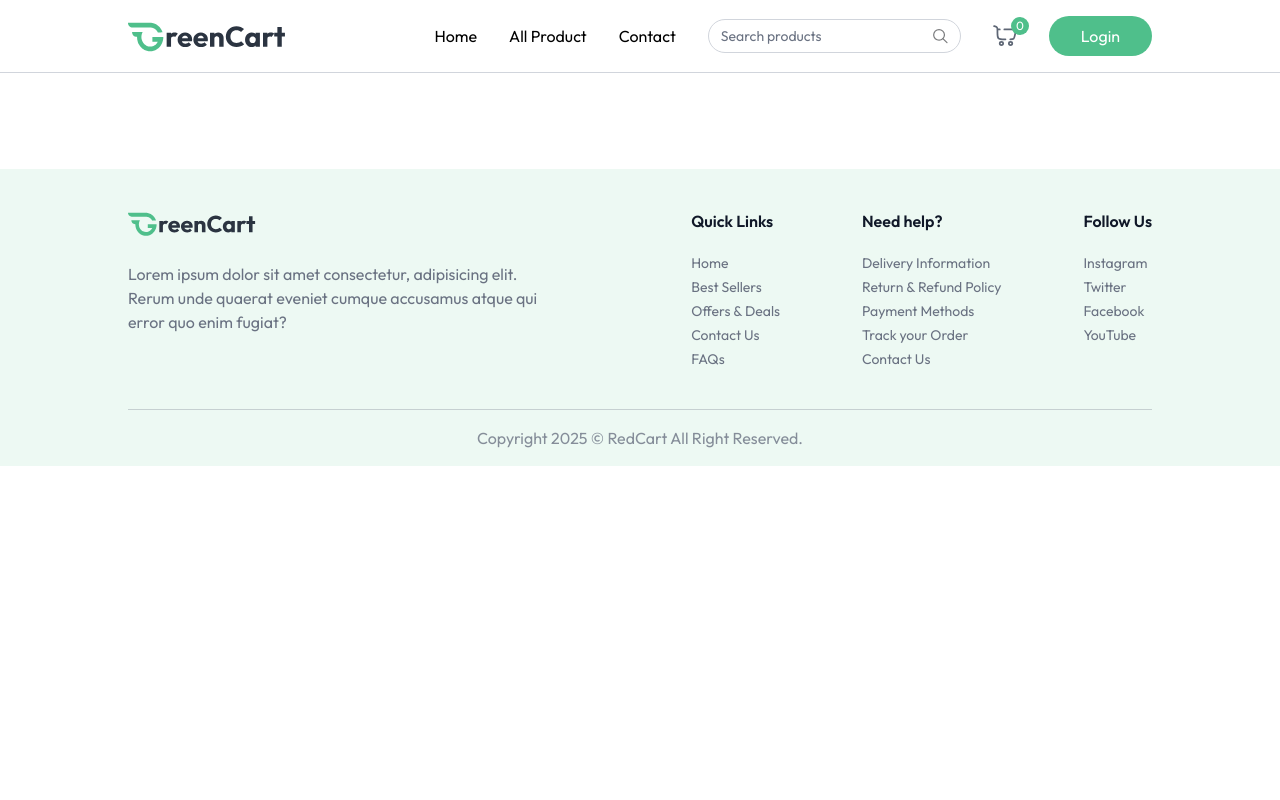
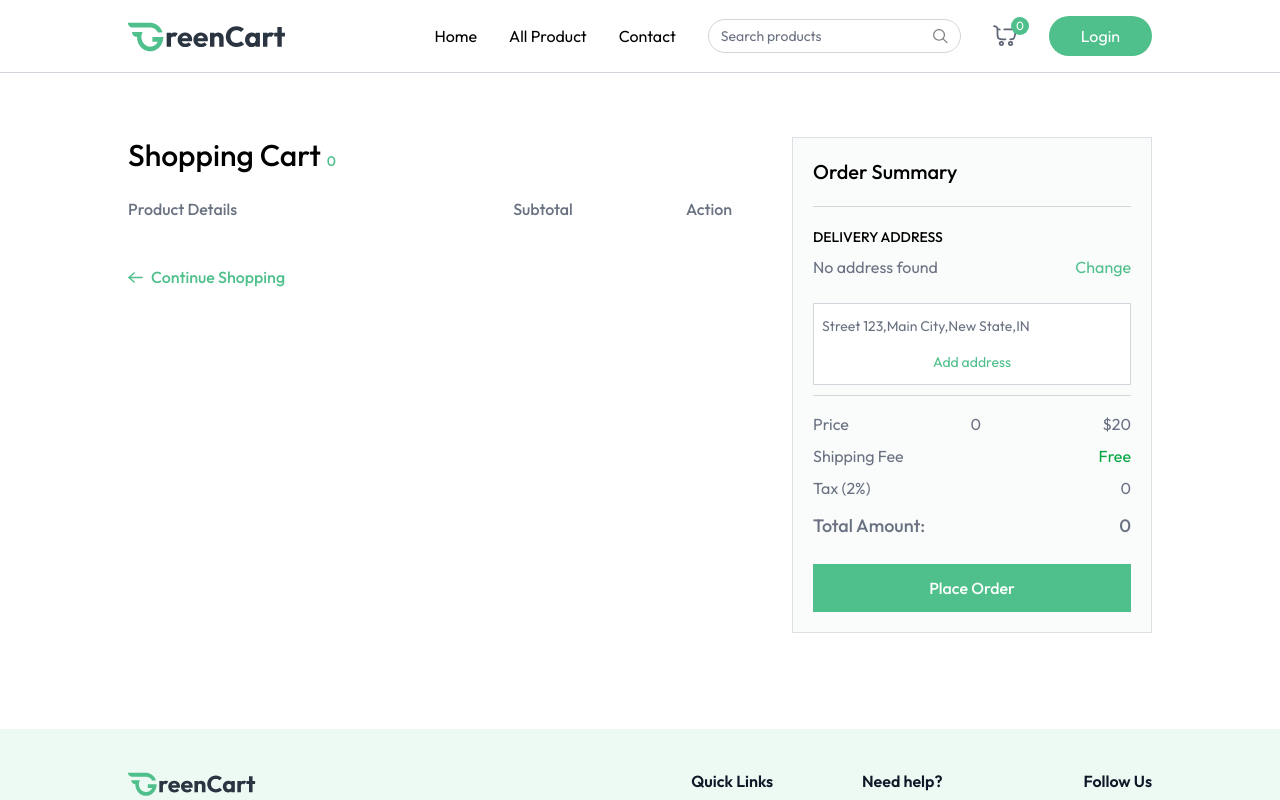
Before and after one commit to rohit-cpp/Mern-Stack-Food-App, a React (Vite) app in the folder client/: page /cart in a window 1280 px wide. Shown: the top 800 px of the page. Built offline with nearby package versions, Linux system fonts and the light colour scheme.

Commit message:
Cart Page Done

```diff
--- a/client/src/App.jsx
+++ b/client/src/App.jsx
@@ -10,6 +10,7 @@ import AllProducts from "./pages/AllProducts";
 
 import ProductCategory from "./pages/ProductCategory";
 import ProductDetails from "./pages/ProductDetails";
+import Cart from "./pages/Cart";
 
 const App = () => {
   const isSellerPath = useLocation().pathname.includes("seller");
@@ -27,6 +28,7 @@ const App = () => {
           <Route path="/products" element={<AllProducts />} />
           <Route path="/products/:category" element={<ProductCategory />} />
           <Route path="/products/:category/:id" element={<ProductDetails />} />
+          <Route path="/cart" element={<Cart />} />
         </Routes>
       </div>
       <div>{!isSellerPath && <Footer />}</div>
--- a/client/src/context/AppContext.jsx
+++ b/client/src/context/AppContext.jsx
@@ -65,9 +65,7 @@ export const AppContextProvider = ({ children }) => {
   const getCartAmount = () => {
     let totalAmount = 0;
     for (const items in cartItems) {
-      let itemInfo = products.find((product) => {
-        product._id === items;
-      });
+      let itemInfo = products.find((product) => product._id === items);
       if (cartItems[items] > 0) {
         totalAmount += itemInfo.offerPrice * cartItems[items];
       }
--- /dev/null
+++ b/client/src/pages/Cart.jsx
@@ -0,0 +1,231 @@
+import { useEffect, useState } from "react";
+import { useAppContext } from "../context/AppContext";
+import { assets, dummyAddress } from "../assets/assets";
+import ProductCategory from "./ProductCategory";
+
+const Cart = () => {
+  const {
+    products,
+    currency,
+    cartItems,
+    removeFromCart,
+    getCartCount,
+    updateCartItem,
+    navigate,
+    getCartAmount,
+  } = useAppContext();
+  const [cartArray, setCartArray] = useState([]);
+  const [addresses, setAddresses] = useState(dummyAddress);
+  const [selectedAddress, setSelectedAddress] = useState(false);
+  const [showAddress, setShowAddress] = useState(dummyAddress[0]);
+  const [paymentOption, setPaymentOption] = useState("COD");
+
+  const getCart = () => {
+    let tempArray = [];
+    for (const key in cartItems) {
+      const product = products.find((item) => item._id === key);
+      product.quantity = cartItems[key];
+      tempArray.push(product);
+    }
+    setCartArray(tempArray);
+  };
+  const placeOrder = async () => {};
+
+  useEffect(() => {
+    if (products.length > 0 && cartItems) {
+      getCart();
+    }
+  }, [products, cartItems]);
+  return products.length > 0 && cartItems ? (
+    <div className="flex flex-col md:flex-row mt-16 ">
+      <div className="flex-1 max-w-4xl">
+        <h1 className="text-3xl font-medium mb-6">
+          Shopping Cart{" "}
+          <span className="text-sm text-primary">{getCartCount()}</span>
+        </h1>
+
+        <div className="grid grid-cols-[2fr_1fr_1fr] text-gray-500 text-base font-medium pb-3">
+          <p className="text-left">Product Details</p>
+          <p className="text-center">Subtotal</p>
+          <p className="text-center">Action</p>
+        </div>
+
+        {cartArray.map((product, index) => (
+          <div
+            key={index}
+            className="grid grid-cols-[2fr_1fr_1fr] text-gray-500 items-center text-sm md:text-base font-medium pt-3"
+          >
+            <div className="flex items-center md:gap-6 gap-3">
+              <div
+                onClick={() => {
+                  navigate(
+                    `/products/${product.category.toLowerCase()}/${product._id}`
+                  );
+                  scrollTo(0, 0);
+                }}
+                className="cursor-pointer w-24 h-24 flex items-center justify-center border border-gray-300 rounded"
+              >
+                <img
+                  className="max-w-full h-full object-cover"
+                  src={product.image[0]}
+                  alt={product.name}
+                />
+              </div>
+              <div>
+                <p className="hidden md:block font-semibold">{product.name}</p>
+                <div className="font-normal text-gray-500/70">
+                  <p>
+                    Weight: <span>{product.weight || "N/A"}</span>
+                  </p>
+                  <div className="flex items-center">
+                    <p>Qty:</p>
+                    <select
+                      onChange={(e) =>
+                        updateCartItem(product._id, Number(e.target.value))
+                      }
+                      value={cartItems[product._id]}
+                      className="outline-none"
+                    >
+                      {Array(
+                        cartItems[product._id] > 9 ? cartItems[product._id] : 9
+                      )
+                        .fill("")
+                        .map((_, index) => (
+                          <option key={index} value={index + 1}>
+                            {index + 1}
+                          </option>
+                        ))}
+                    </select>
+                  </div>
+                </div>
+              </div>
+            </div>
+            <p className="text-center">
+              {currency}
+              {product.offerPrice * product.quantity}
+            </p>
+            <button
+              onClick={() => removeFromCart(product._id)}
+              className="cursor-pointer mx-auto"
+            >
+              <img
+                src={assets.remove_icon}
+                alt="remove"
+                className="inline-block w-6 h-6"
+              />
+            </button>
+          </div>
+        ))}
+
+        <button
+          onClick={() => {
+            navigate("/products");
+            scrollTo(0, 0);
+          }}
+          className="group cursor-pointer flex items-center mt-8 gap-2 text-primary font-medium"
+        >
+          <img
+            className="group-hover:-translate-x-1 transition"
+            src={assets.arrow_right_icon_colored}
+            alt="arrow"
+          />
+          Continue Shopping
+        </button>
+      </div>
+
+      <div className="max-w-[360px] w-full bg-gray-100/40 p-5 max-md:mt-16 border border-gray-300/70">
+        <h2 className="text-xl md:text-xl font-medium">Order Summary</h2>
+        <hr className="border-gray-300 my-5" />
+
+        <div className="mb-6">
+          <p className="text-sm font-medium uppercase">Delivery Address</p>
+          <div className="relative flex justify-between items-start mt-2">
+            <p className="text-gray-500">
+              {selectedAddress
+                ? `${selectedAddress.street}, ${selectedAddress.city},${selectedAddress.state},${selectedAddress.country}`
+                : "No address found"}
+            </p>
+            <button
+              onClick={() => setShowAddress(!showAddress)}
+              className="text-primary hover:underline cursor-pointer"
+            >
+              Change
+            </button>
+            {showAddress && (
+              <div className="absolute top-12 py-1 bg-white border border-gray-300 text-sm w-full">
+                {addresses.map((address, index) => (
+                  <p
+                    onClick={() => {
+                      setSelectedAddress(address);
+                      setShowAddress(false);
+                    }}
+                    className="text-gray-500 p-2 hover:bg-gray-100"
+                  >
+                    {address.street},{address.city},{address.state},
+                    {address.country}
+                  </p>
+                ))}
+                <p
+                  onClick={() => navigate("/add-address")}
+                  className="text-primary text-center cursor-pointer p-2 hover:bg-primary/10"
+                >
+                  Add address
+                </p>
+              </div>
+            )}
+          </div>
+
+          <p className="text-sm font-medium uppercase mt-6">Payment Method</p>
+
+          <select
+            onChange={(e) => setPaymentOption(e.target.value)}
+            className="w-full border border-gray-300 bg-white px-3 py-2 mt-2 outline-none"
+          >
+            <option value="COD">Cash On Delivery</option>
+            <option value="Online">Online Payment</option>
+          </select>
+        </div>
+
+        <hr className="border-gray-300" />
+
+        <div className="text-gray-500 mt-4 space-y-2">
+          <p className="flex justify-between">
+            <span>Price</span>{" "}
+            <span>
+              {currency}
+              {getCartAmount()}
+            </span>
+            <span>$20</span>
+          </p>
+          <p className="flex justify-between">
+            <span>Shipping Fee</span>
+            <span className="text-green-600">Free</span>
+          </p>
+          <p className="flex justify-between">
+            <span>Tax (2%)</span>
+            <span>
+              {currency}
+              {(getCartAmount() * 2) / 100}
+            </span>
+          </p>
+          <p className="flex justify-between text-lg font-medium mt-3">
+            <span>Total Amount:</span>
+            <span>
+              {currency}
+              {(getCartAmount() + getCartAmount() * 2) / 100}
+            </span>
+          </p>
+        </div>
+
+        <button
+          onClick={placeOrder}
+          className="w-full py-3 mt-6 cursor-pointer bg-primary text-white font-medium hover:bg-primary-dull transition"
+        >
+          {paymentOption === "COD" ? "Place Order" : "Proceed to Checkout"}
+        </button>
+      </div>
+    </div>
+  ) : null;
+};
+
+export default Cart;
```
